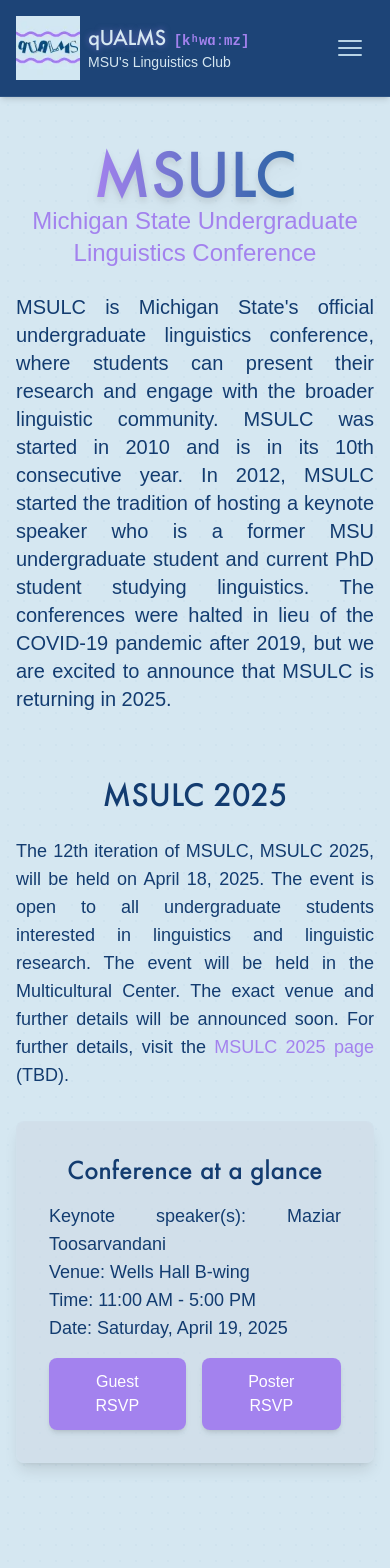
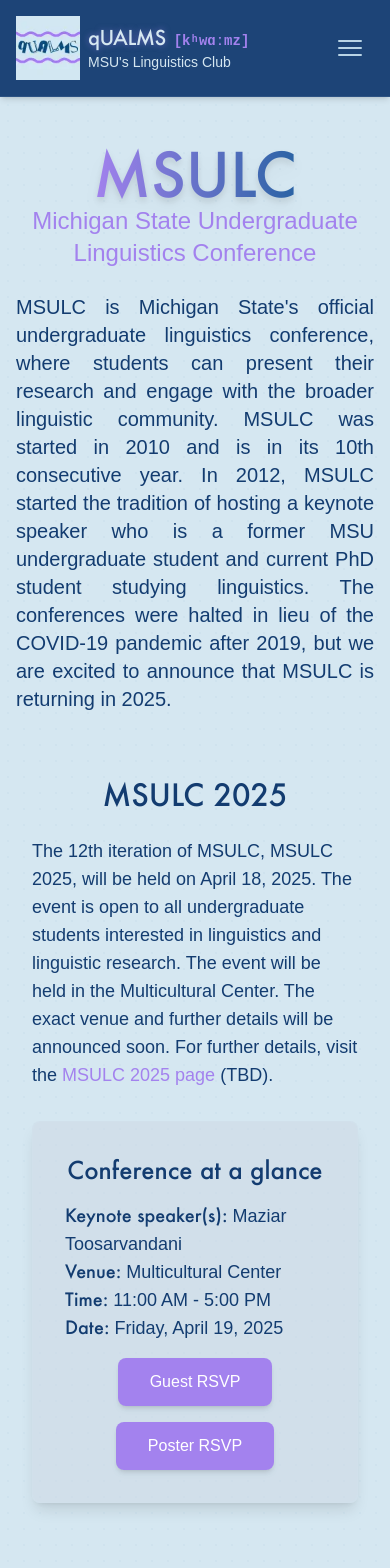
Before and after one commit to DevT02/qUALMS-website, a Next.js app: page /msulc in a window 390 px wide. Shown: the top 1568 px of the page. Built offline with nearby package versions, Linux system fonts and the light colour scheme; a web font is replaced by a local one.

Commit message:
a little bit clearer on conference at a glance

```diff
--- a/src/app/msulc/page.tsx
+++ b/src/app/msulc/page.tsx
@@ -26,23 +26,40 @@
         </div>
 
         {/* MSULC 2025 */}
-        <div className="max-w-3xl mx-auto text-center mb-16">
+        <div className="max-w-3xl mx-auto px-4 text-center mb-16">
           <h2 className="text-3xl font-semibold mb-6 text-ice-800/70">MSULC 2025</h2>
 
-          <div className="flex flex-col md:flex-col gap-8 mb-8">
-            <p className = "text-lg text-justify">The 12th iteration of MSULC, MSULC 2025, will be held on April 18, 2025. The event is open to all undergraduate students interested in linguistics and linguistic research. The event will be held in the Multicultural Center. The exact venue and further details will be announced soon. For further details, visit the <a className = "text-lavender" href = "/events/msulc-2025">MSULC 2025 page</a> (TBD).</p>
+          <div className="flex flex-col gap-8 mb-8">
+            <p className="text-lg text-left sm:text-justify">
+              The 12th iteration of MSULC, MSULC 2025, will be held on April 18, 2025. The event is open to all undergraduate students interested in linguistics and linguistic research. The event will be held in the Multicultural Center. The exact venue and further details will be announced soon. For further details, visit the <a className="text-lavender" href="/events/msulc-2025">MSULC 2025 page</a> (TBD).
+            </p>
 
-            <div className = "flex flex-col gap-4 mx-auto max-w-3xl text-center mb-16 p-8 bg-slate-300/40 rounded-lg shadow-lg border border-ice-100/10">
-              <h2 className = "text-2xl font-bold">Conference at a glance</h2>
-              <ul className = "text-lg text-justify">
-                <li>Keynote speaker(s): Maziar Toosarvandani</li>
-                <li>Venue: Wells Hall B-wing</li>
-                <li>Time: 11:00 AM - 5:00 PM</li>
-                <li>Date: Saturday, April 19, 2025</li>
+            <div className="flex flex-col gap-4 mx-auto text-center mb-16 p-8 bg-slate-300/40 rounded-lg shadow-lg border border-ice-100/10">
+              <h2 className="text-2xl font-bold sm:whitespace-nowrap">
+                Conference at a glance
+              </h2>
+              <ul className="text-lg text-left sm:text-justify">
+                <li><span className="font-bold">Keynote speaker(s):</span> Maziar Toosarvandani</li>
+                <li><span className="font-bold">Venue:</span> Multicultural Center</li>
+                <li><span className="font-bold">Time:</span> 11:00 AM - 5:00 PM</li>
+                <li><span className="font-bold">Date:</span> Friday, April 19, 2025</li>
               </ul>
-              <div className = "flex gap-4 justify-center">
-                <a target = "_blank" href = "https://docs.google.com/forms/d/e/1FAIpQLSffpVK87MTJGi5Ye4-x6nrdgEh1TQGhlTroookEOVf4J4whzQ/viewform?usp=dialog" className = "px-8 py-3 bg-lavender hover:bg-lavender/80 text-white rounded-lg transition-all shadow-md">Guest RSVP</a>
-                <a target = "_blank" href = "https://docs.google.com/forms/d/e/1FAIpQLSenyNRlXK8STmwzy2SDVTcBY1iOSHJd2WENp6WYT3GONd385Q/viewform?usp=dialog" className = "px-8 py-3 bg-lavender hover:bg-lavender/80 text-white rounded-lg transition-all shadow-md">Poster RSVP</a>
+
+              <div className="flex gap-4 justify-center flex-wrap">
+                <a
+                  target="_blank"
+                  href="https://docs.google.com/forms/d/e/1FAIpQLSffpVK87MTJGi5Ye4-x6nrdgEh1TQGhlTroookEOVf4J4whzQ/viewform?usp=dialog"
+                  className="px-8 py-3 bg-lavender hover:bg-lavender/80 text-white rounded-lg transition-all shadow-md"
+                >
+                  Guest RSVP
+                </a>
+                <a
+                  target="_blank"
+                  href="https://docs.google.com/forms/d/e/1FAIpQLSenyNRlXK8STmwzy2SDVTcBY1iOSHJd2WENp6WYT3GONd385Q/viewform?usp=dialog"
+                  className="px-8 py-3 bg-lavender hover:bg-lavender/80 text-white rounded-lg transition-all shadow-md"
+                >
+                  Poster RSVP
+                </a>
               </div>
             </div>
           </div>
```
